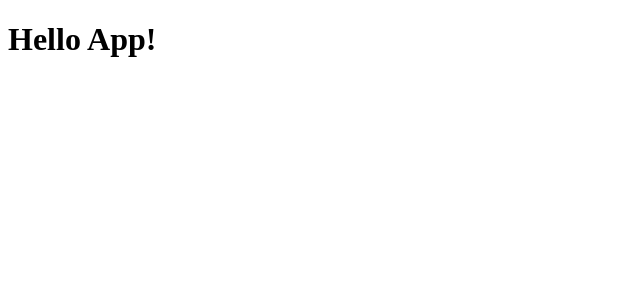
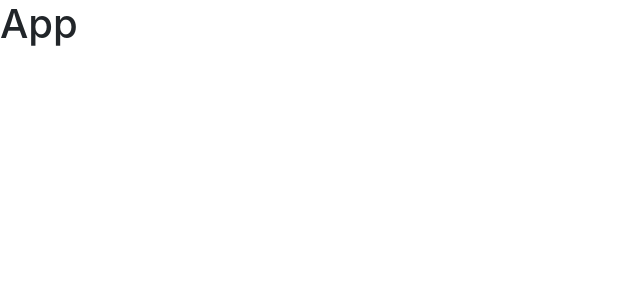
Before and after one commit to marlon-frazao/dscatalog-bootcamp-devsuperior, a React (Create React App) app in the folder front-web/: page / in a window 1280 px wide. Shown: the top 300 px of the page, without its empty margins (0-640 px from the left). Built offline with nearby package versions, Linux system fonts and the light colour scheme.

Commit message:
Cleaning front-web

```diff
--- a/front-web/package.json
+++ b/front-web/package.json
@@ -10,6 +10,8 @@
     "@types/node": "^12.0.0",
     "@types/react": "^17.0.0",
     "@types/react-dom": "^17.0.0",
+    "bootstrap": "^4.6.0",
+    "node-sass": "^5.0.0",
     "react": "^17.0.2",
     "react-dom": "^17.0.2",
     "react-scripts": "4.0.3",
--- a/front-web/src/App.tsx
+++ b/front-web/src/App.tsx
@@ -1,7 +1,9 @@
 import React from 'react';
 
 const App = () => {
-    return <h1>Hello App!</h1>
+    return (
+        <h1>App</h1>
+    )
 }
 
 export default App;
--- a/front-web/src/index.tsx
+++ b/front-web/src/index.tsx
@@ -1,6 +1,7 @@
 import React from 'react';
 import ReactDOM from 'react-dom';
 import App from './App';
+import 'bootstrap/dist/css/bootstrap.css';
 
 ReactDOM.render(
   <App />,
```
Also changed, not shown: 2 other files (tests, documents, lock files or other folders).
